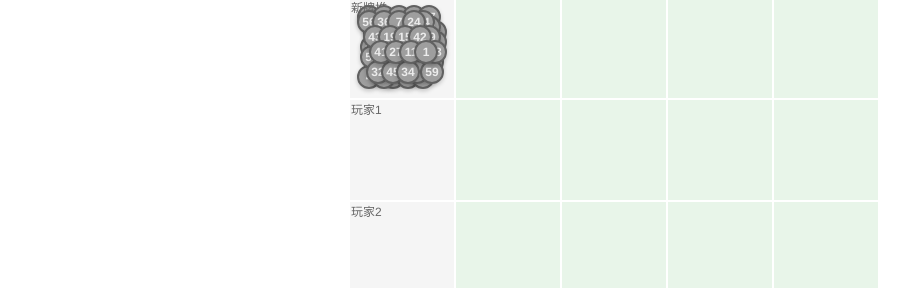
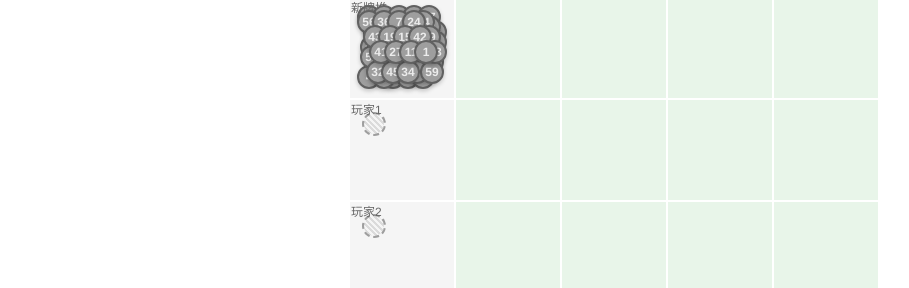
Before and after one commit to yuanoook/tiny, a Vue app: page / in a window 1280 px wide. Shown: the part 298-586 px from the top of the page, without its empty margins (26-935 px from the left). Built offline with nearby package versions, Linux system fonts and the light colour scheme.

Commit message:
feat(卡牌): 添加empty卡牌支持并改进伪装逻辑
为每个玩家添加empty卡牌，用于占位和后续操作
改进卡牌伪装逻辑，支持empty卡牌设置伪装颜色
为empty卡牌添加特殊样式和拖拽时自动生成ID

```diff
--- a/src/App.vue
+++ b/src/App.vue
@@ -215,13 +215,20 @@
             class="card-dot header-card"
             v-for="(card, index) in getCardsInRowHeader(player.id)"
             :key="`row-header-${card.id}`"
-            :class="[card.isDisguised ? card.disguiseColor : card.color, { 'dragging': isDragging(card), 'disguised': card.isDisguised, 'hidden': card.visibility === 'hidden' }]"
+            :class="[
+              card.isEmpty ? 'empty' : (card.isDisguised ? card.disguiseColor : card.color),
+              {
+                'dragging': isDragging(card),
+                'disguised': card.isDisguised && !card.isEmpty,
+                'hidden': card.visibility === 'hidden' && !card.isEmpty
+              }
+            ]"
             draggable="true"
             @dragstart="handleDragStart(card, $event)"
             @dragend="handleDragEnd"
             @dblclick="toggleCardDisguise(card)"
           >
-            <span class="card-id">{{ card.globalId }}</span>
+            <span class="card-id" v-if="!card.isEmpty || card.globalId">{{ card.globalId }}</span>
           </div>
         </div>
         <!-- 玩家到各区域的单元格 -->
@@ -367,12 +374,32 @@
 export default {
   name: "App",
   data() {
+      // 初始化玩家列表
+      const players = [
+        { id: 'player1', name: '玩家1' },
+        { id: 'player2', name: '玩家2' }
+      ];
+
+      // 生成初始卡牌数据
+      const cards = this.generateInitialCards();
+
+      // 为每个玩家生成一张empty卡牌
+      players.forEach((player, index) => {
+        cards.push({
+          id: `empty-${player.id}`,
+          globalId: null, // 初始时没有全局ID
+          color: 'empty',
+          owner: player.id,
+          visibility: 'hidden',
+          isEmpty: true, // 标记为empty卡牌
+          isDisguised: true, // 默认是伪装牌
+          disguiseColor: null // 初始伪装颜色为空
+        });
+      });
+
       return {
         // 玩家列表
-        players: [
-          { id: 'player1', name: '玩家1' },
-          { id: 'player2', name: '玩家2' }
-        ],
+        players: players,
 
         // 基础区域
         baseZones: [
@@ -381,7 +408,7 @@ export default {
         ],
 
         // 卡牌数据 (新的设计：owner表示拥有者，to表示目标区域)
-        cards: this.generateInitialCards(),
+        cards: cards,
 
         // 拖拽状态
         draggingCard: null,
@@ -480,13 +507,16 @@ export default {
     // 设置卡牌伪装颜色
     setDisguiseColor(color) {
       if (this.currentCard) {
-        // 如果点击的是当前伪装颜色，则取消伪装
-        if (this.currentCard.isDisguised && this.currentCard.disguiseColor === color) {
-          // 取消伪装
+        // 如果是empty卡牌且还没有设置伪装颜色，则设置伪装颜色
+        if (this.currentCard.isEmpty && !this.currentCard.disguiseColor) {
+          this.currentCard.disguiseColor = color;
+        }
+        // 如果卡牌已经是该颜色的伪装，则取消伪装
+        else if (this.currentCard.isDisguised && this.currentCard.disguiseColor === color) {
           this.currentCard.isDisguised = false;
-          delete this.currentCard.disguiseColor;
+          this.currentCard.disguiseColor = null;
         } else {
-          // 设置伪装状态和颜色
+          // 设置新的伪装颜色
           this.currentCard.isDisguised = true;
           this.currentCard.disguiseColor = color;
           // 如果是明牌，变为暗牌以保持伪装状态
@@ -531,6 +561,13 @@ export default {
 
     // 处理拖拽开始
     handleDragStart(card, event) {
+      // 为empty卡牌赋予全局ID
+      if (card.isEmpty && !card.globalId) {
+        // 找到当前最大的globalId
+        const maxGlobalId = Math.max(...this.cards.map(c => c.globalId || 0));
+        card.globalId = maxGlobalId + 1;
+      }
+
       this.draggingCard = card;
 
       // 计算鼠标相对于卡牌左上角的偏移量
@@ -842,6 +879,30 @@ export default {
   border: 2px solid #388e3c;
 }
 
+/* empty卡牌样式 */
+.card-dot.empty {
+  background-color: transparent;
+  border: 2px dashed #9e9e9e;
+  position: relative;
+}
+
+.card-dot.empty::after {
+  content: "";
+  position: absolute;
+  top: 0;
+  left: 0;
+  right: 0;
+  bottom: 0;
+  background-image: repeating-linear-gradient(
+    45deg,
+    rgba(158, 158, 158, 0.3),
+    rgba(158, 158, 158, 0.3) 2px,
+    transparent 2px,
+    transparent 4px
+  );
+  border-radius: 50%;
+}
+
 /* 伪装卡牌样式 */
 .card-dot.disguised {
   position: relative;
```
